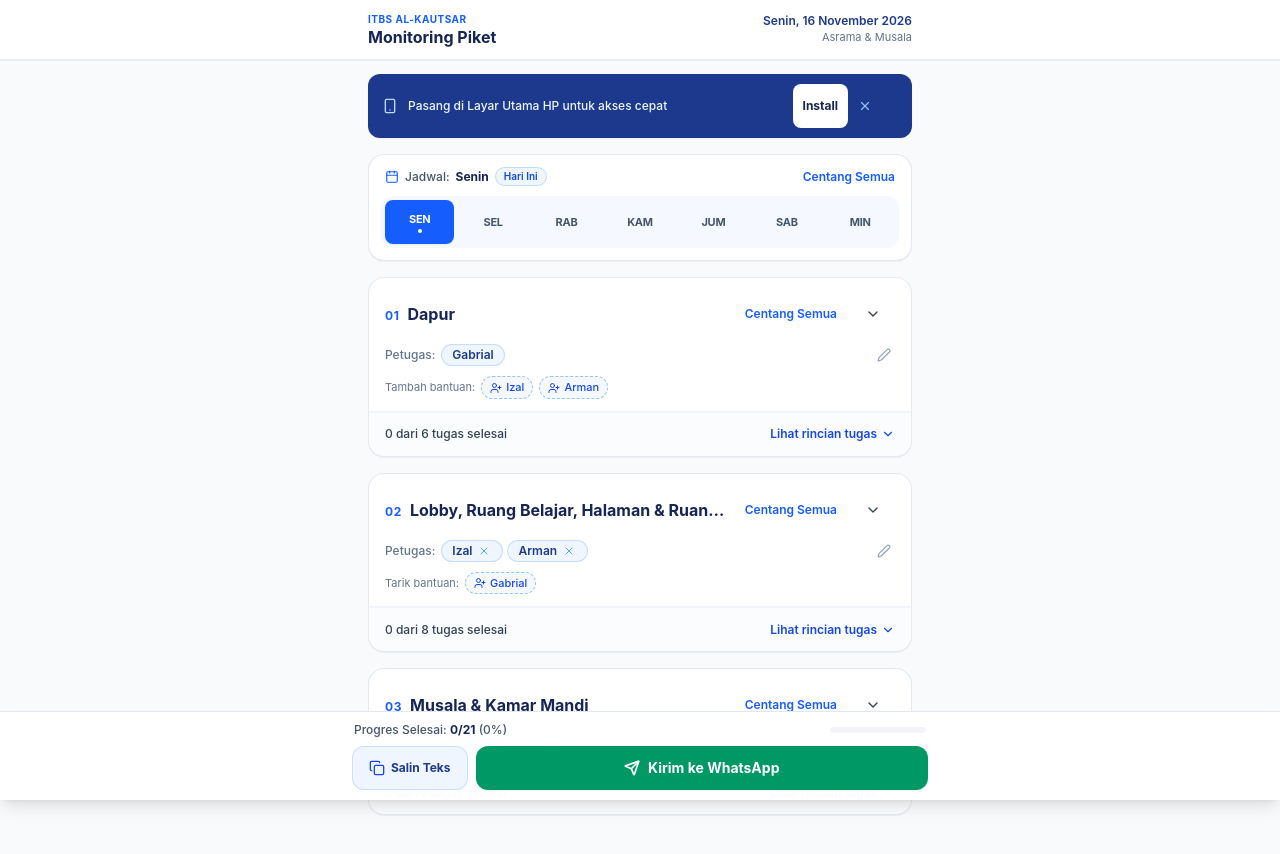
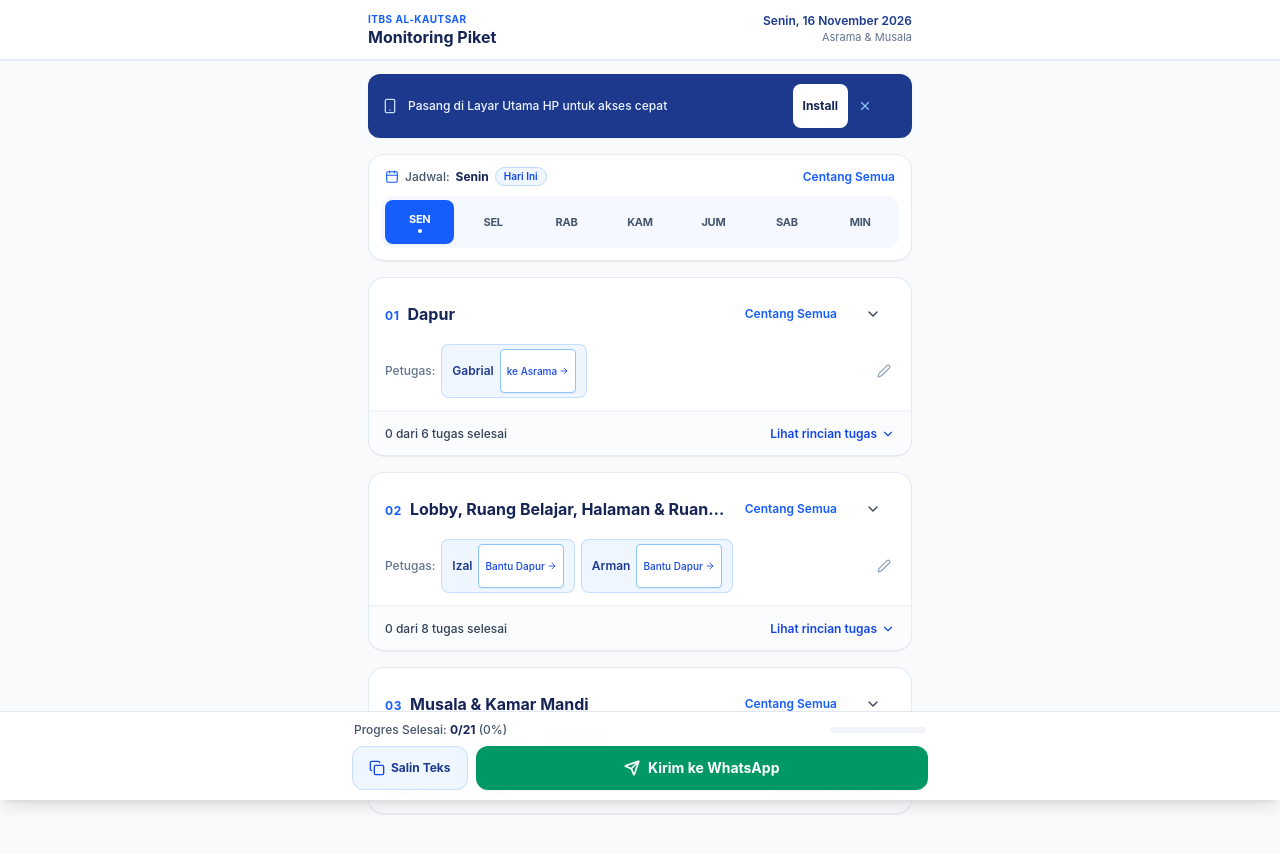
Before and after one commit to ryaleason/monitoring-piket, a Next.js app: page / in a window 1280 px wide. Shown: the top 854 px of the page. Built offline with nearby package versions, Linux system fonts and the light colour scheme.

Commit message:
feat(piket): implement Solusi 2 directional santri transfer between Dapur and Asrama

```diff
--- a/src/app/page.tsx
+++ b/src/app/page.tsx
@@ -2,7 +2,7 @@
 
 import React, { useState, useEffect, useMemo } from "react";
 import { Header } from "@/components/Header";
-import { AreaCard, TaskState } from "@/components/AreaCard";
+import { AreaCard, TaskState, AssigneeItem } from "@/components/AreaCard";
 import { EditAssigneeModal } from "@/components/EditAssigneeModal";
 import { InstallPrompt } from "@/components/InstallPrompt";
 import { Toast } from "@/components/Toast";
@@ -171,7 +171,7 @@ export default function HomePage() {
       const updated = transferSantri(prev, name, toArea === 1 ? "dapur" : "lobby");
       setToastMessage(
         toArea === 1
-          ? `${name} ditambahkan membantu di Dapur`
+          ? `${name} pindah membantu di Dapur`
           : `${name} dipindahkan ke Asrama`
       );
       setToastType("success");
@@ -387,7 +387,7 @@ export default function HomePage() {
           </div>
         </div>
 
-        {/* 3 Area Checklist Cards */}
+        {/* 3 Area Checklist Cards with Solusi 2 (Arah Pindah Jelas) */}
         <div className="space-y-4">
           {DEFAULT_PIKET_AREAS.map((area) => {
             const areaTasks: TaskState[] = area.tasks.map((t) => ({
@@ -397,31 +397,41 @@ export default function HomePage() {
             }));
             const currentAssignee = getAssigneeForArea(area.id);
 
-            let assigneeList: string[] | undefined;
-            let defaultAssigneeList: string[] | undefined;
-            let availableHelpers: string[] | undefined;
-            let onAddHelper: ((name: string) => void) | undefined;
-            let onRemoveHelper: ((name: string) => void) | undefined;
+            let assigneeItems: AssigneeItem[] | undefined;
+            let canTransferToOtherArea: boolean | undefined;
+            let transferActionLabel: string | undefined;
+            let onTransferPerson: ((name: string) => void) | undefined;
+            let onReturnPerson: ((name: string) => void) | undefined;
 
             const isSunday = selectedDayIndex === 0;
 
             if (!isSunday) {
               if (area.id === 1) {
-                assigneeList = dayRoster.dapur;
-                defaultAssigneeList = defaultDapurList;
-                availableHelpers = dayRoster.lobby;
-                onAddHelper = (name: string) => handleAddHelper(name, 1);
-                if (dayRoster.dapur.length > 1 || !defaultDapurList.includes(dayRoster.dapur[0])) {
-                  onRemoveHelper = (name: string) => handleRemoveHelper(name, 1);
-                }
+                // Area 1: Dapur
+                assigneeItems = dayRoster.dapur.map((name) => ({
+                  name,
+                  isGuest: !defaultDapurList.includes(name), // true if transferred from Asrama
+                }));
+                // If a guest (e.g. Andi) is in Dapur, onReturnPerson returns him to Asrama
+                onReturnPerson = (name: string) => handleRemoveHelper(name, 1);
+
+                // Option to send default Dapur person to Asrama if needed
+                canTransferToOtherArea = true;
+                transferActionLabel = "ke Asrama";
+                onTransferPerson = (name: string) => handleAddHelper(name, 2);
               } else if (area.id === 2) {
-                assigneeList = dayRoster.lobby;
-                defaultAssigneeList = defaultLobbyList;
-                availableHelpers = dayRoster.dapur;
-                onAddHelper = (name: string) => handleAddHelper(name, 2);
-                if (dayRoster.lobby.length > 1 || !defaultLobbyList.includes(dayRoster.lobby[0])) {
-                  onRemoveHelper = (name: string) => handleRemoveHelper(name, 2);
-                }
+                // Area 2: Lobby & Asrama
+                assigneeItems = dayRoster.lobby.map((name) => ({
+                  name,
+                  isGuest: !defaultLobbyList.includes(name), // true if transferred from Dapur
+                }));
+                // Default santri in Asrama (e.g. Andi, Ega) have "Bantu Dapur" button!
+                canTransferToOtherArea = true;
+                transferActionLabel = "Bantu Dapur";
+                onTransferPerson = (name: string) => handleAddHelper(name, 1);
+
+                // If someone is a guest from Dapur
+                onReturnPerson = (name: string) => handleRemoveHelper(name, 2);
               }
             }
 
@@ -431,11 +441,11 @@ export default function HomePage() {
                 areaNumber={area.id}
                 areaName={area.name}
                 assignee={currentAssignee}
-                assigneeList={assigneeList}
-                defaultAssigneeList={defaultAssigneeList}
-                availableHelpers={availableHelpers}
-                onAddHelper={onAddHelper}
-                onRemoveHelper={onRemoveHelper}
+                assigneeItems={assigneeItems}
+                canTransferToOtherArea={canTransferToOtherArea}
+                transferActionLabel={transferActionLabel}
+                onTransferPerson={onTransferPerson}
+                onReturnPerson={onReturnPerson}
                 onResetAssignee={handleResetRoster}
                 isModified={isRosterModified}
                 isFixedSchedule={area.id === 3}
--- a/src/components/AreaCard.tsx
+++ b/src/components/AreaCard.tsx
@@ -4,8 +4,8 @@ import React, { useState } from "react";
 import {
   Check,
   Edit2,
-  UserPlus,
-  X,
+  Undo2,
+  ArrowRight,
   RotateCcw,
   Lock,
   ChevronDown,
@@ -18,15 +18,20 @@ export interface TaskState {
   completed: boolean;
 }
 
+export interface AssigneeItem {
+  name: string;
+  isGuest?: boolean;
+}
+
 interface AreaCardProps {
   areaNumber: number;
   areaName: string;
   assignee: string;
-  assigneeList?: string[];
-  defaultAssigneeList?: string[];
-  availableHelpers?: string[];
-  onAddHelper?: (name: string) => void;
-  onRemoveHelper?: (name: string) => void;
+  assigneeItems?: AssigneeItem[];
+  canTransferToOtherArea?: boolean;
+  transferActionLabel?: string;
+  onTransferPerson?: (name: string) => void;
+  onReturnPerson?: (name: string) => void;
   onResetAssignee?: () => void;
   isModified?: boolean;
   isFixedSchedule?: boolean;
@@ -40,11 +45,11 @@ export function AreaCard({
   areaNumber,
   areaName,
   assignee,
-  assigneeList,
-  defaultAssigneeList,
-  availableHelpers,
-  onAddHelper,
-  onRemoveHelper,
+  assigneeItems,
+  canTransferToOtherArea,
+  transferActionLabel,
+  onTransferPerson,
+  onReturnPerson,
   onResetAssignee,
   isModified,
   isFixedSchedule,
@@ -101,37 +106,48 @@ export function AreaCard({
           </div>
         </div>
 
-        {/* Integrated Petugas Row */}
+        {/* Integrated Petugas Row with Solusi 2 (Arah Pindah Jelas) */}
         <div className="flex items-center justify-between gap-2 text-xs">
           <div className="flex items-center gap-1.5 flex-wrap min-w-0">
             <span className="text-slate-500 font-medium">Petugas:</span>
-            {assigneeList && assigneeList.length > 0 ? (
-              <div className="flex items-center gap-1 flex-wrap">
-                {assigneeList.map((name) => {
-                  const isExtra =
-                    defaultAssigneeList && !defaultAssigneeList.includes(name);
+            {assigneeItems && assigneeItems.length > 0 ? (
+              <div className="flex items-center gap-1.5 flex-wrap">
+                {assigneeItems.map((item) => {
                   return (
-                    <span
-                      key={name}
-                      className={`inline-flex items-center gap-1 px-2.5 py-0.5 rounded-full font-semibold text-xs ${
-                        isExtra
-                          ? "bg-emerald-50 text-emerald-800 border border-emerald-200"
+                    <div
+                      key={item.name}
+                      className={`inline-flex items-center gap-1.5 px-2.5 py-1 rounded-lg text-xs font-semibold ${
+                        item.isGuest
+                          ? "bg-emerald-50 text-emerald-950 border border-emerald-300 shadow-2xs"
                           : "bg-blue-50 text-blue-900 border border-blue-200/90"
                       }`}
                     >
-                      <span>{name}</span>
-                      {onRemoveHelper && (
+                      <span>{item.name}</span>
+
+                      {/* Guest helper in this area: Show Return button */}
+                      {item.isGuest && onReturnPerson ? (
                         <button
                           type="button"
-                          onClick={() => onRemoveHelper(name)}
-                          className="text-blue-400 hover:text-blue-800 p-0.5 rounded-full transition-colors"
-                          title={`Kembalikan ${name}`}
-                          aria-label={`Kembalikan ${name}`}
+                          onClick={() => onReturnPerson(item.name)}
+                          className="px-1.5 py-0.5 bg-white hover:bg-emerald-100 text-emerald-800 border border-emerald-300 rounded text-[10px] font-bold flex items-center gap-0.5 transition-colors touch-target min-h-0 min-w-0 shadow-2xs"
+                          title={`Kembalikan ${item.name} ke area asalnya`}
                         >
-                          <X className="w-3 h-3" />
+                          <Undo2 className="w-2.5 h-2.5" />
+                          <span>Kembalikan</span>
                         </button>
-                      )}
-                    </span>
+                      ) : canTransferToOtherArea && onTransferPerson ? (
+                        /* Default santri: Show transfer button to help other area */
+                        <button
+                          type="button"
+                          onClick={() => onTransferPerson(item.name)}
+                          className="px-1.5 py-0.5 bg-white hover:bg-blue-100 active:bg-blue-200 text-blue-700 border border-blue-300 rounded text-[10px] font-medium flex items-center gap-0.5 transition-colors touch-target min-h-0 min-w-0 shadow-2xs"
+                          title={`${transferActionLabel || "Bantu"} ${item.name}`}
+                        >
+                          <span>{transferActionLabel || "Bantu Dapur"}</span>
+                          <ArrowRight className="w-2.5 h-2.5" />
+                        </button>
+                      ) : null}
+                    </div>
                   );
                 })}
               </div>
@@ -144,7 +160,7 @@ export function AreaCard({
             {isFixedSchedule && (
               <span className="inline-flex items-center gap-1 text-[11px] font-medium text-blue-700 bg-blue-50 px-2 py-0.5 rounded-full border border-blue-200/80">
                 <Lock className="w-2.5 h-2.5 text-blue-600" />
-                <span>Tetap</span>
+                <span>Jadwal Tetap</span>
               </span>
             )}
           </div>
@@ -155,8 +171,8 @@ export function AreaCard({
                 type="button"
                 onClick={onResetAssignee}
                 className="p-1 text-slate-400 hover:text-blue-700 rounded-md transition-colors"
-                title="Reset ke jadwal asli"
-                aria-label="Reset ke jadwal asli"
+                title="Kembalikan ke jadwal asli"
+                aria-label="Kembalikan ke jadwal asli"
               >
                 <RotateCcw className="w-3.5 h-3.5" />
               </button>
@@ -172,26 +188,6 @@ export function AreaCard({
             </button>
           </div>
         </div>
-
-        {/* Quick Helpers (Inline, Minimalist) */}
-        {availableHelpers && availableHelpers.length > 0 && onAddHelper && (
-          <div className="flex items-center gap-1.5 flex-wrap pt-0.5">
-            <span className="text-[11px] text-slate-500">
-              {areaNumber === 1 ? "Tambah bantuan:" : "Tarik bantuan:"}
-            </span>
-            {availableHelpers.map((helper) => (
-              <button
-                key={helper}
-                type="button"
-                onClick={() => onAddHelper(helper)}
-                className="px-2 py-0.5 bg-blue-50/60 hover:bg-emerald-50 active:bg-emerald-100 text-blue-700 hover:text-emerald-700 border border-dashed border-blue-300 hover:border-emerald-300 rounded-full text-[11px] font-medium flex items-center gap-1 transition-all"
-              >
-                <UserPlus className="w-3 h-3" />
-                <span>{helper}</span>
-              </button>
-            ))}
-          </div>
-        )}
       </div>
 
       {/* Task Checklist (Collapsible - toggled by arrow up/down) */}
```
